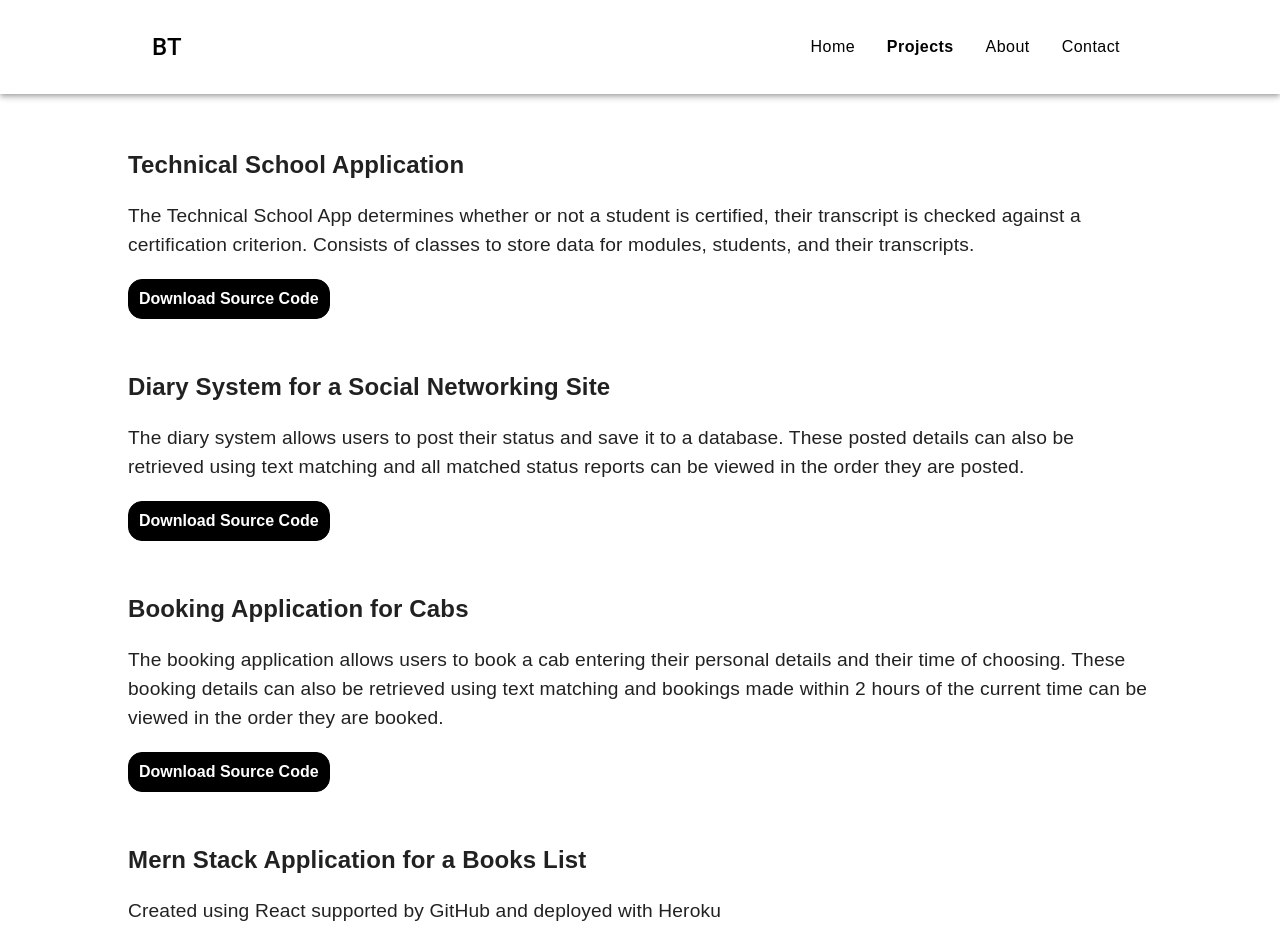
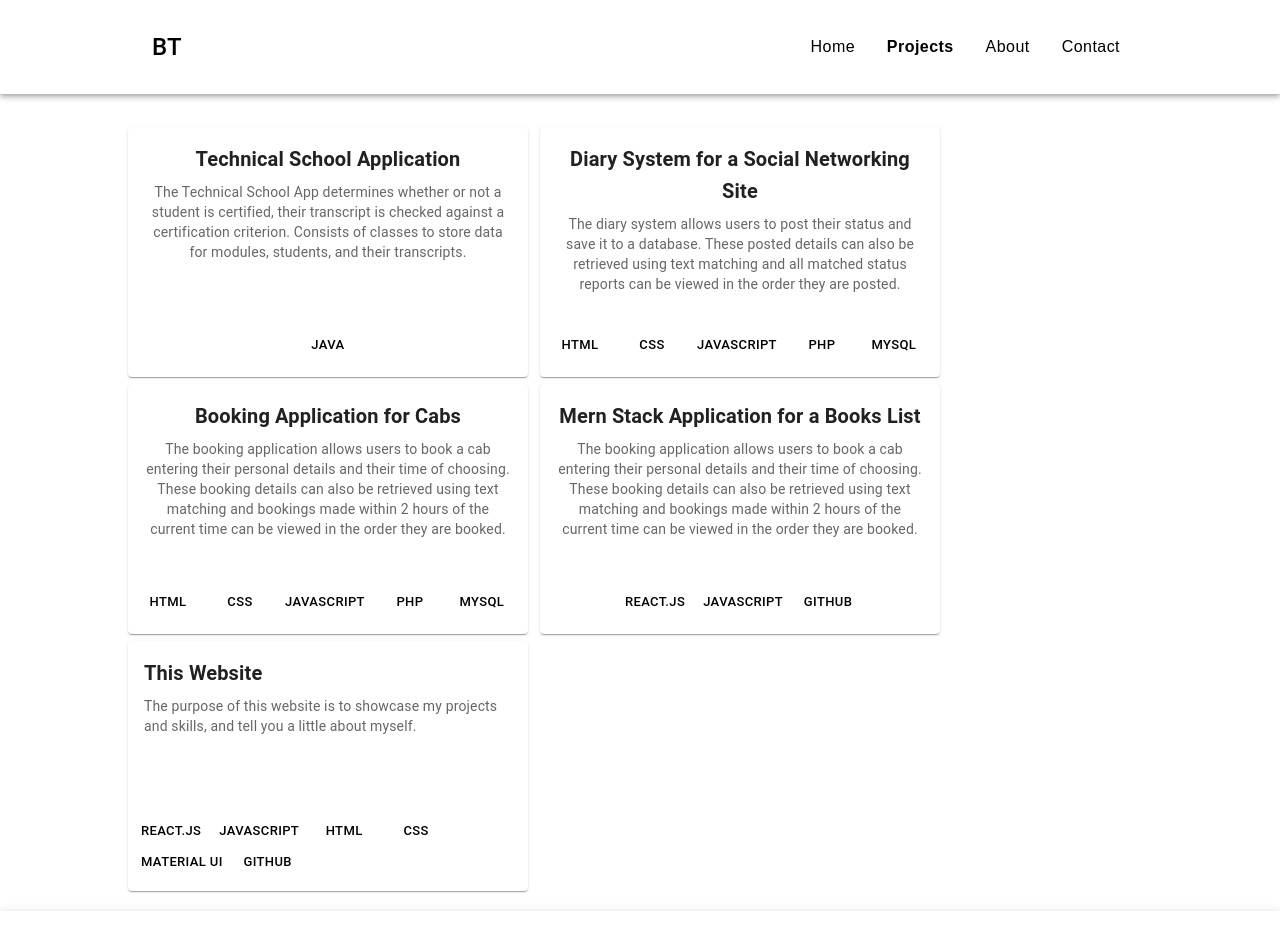
Before and after one commit to trinhbond/personal-portfolio, a React (Create React App) app: page /Projects in a window 1280 px wide. Shown: the top 950 px of the page. Built offline with nearby package versions, Linux system fonts and the light colour scheme.

Commit message:
Card layout introduced to display list of projects. ScrollToTop functionality added.

```diff
--- a/package.json
+++ b/package.json
@@ -14,6 +14,7 @@
     "react-dom": "^18.2.0",
     "react-router-dom": "^6.3.0",
     "react-scripts": "^5.0.1",
+    "react-scroll": "^1.8.7",
     "web-vitals": "^2.1.4"
   },
   "scripts": {
--- a/src/components/Header.js
+++ b/src/components/Header.js
@@ -13,6 +13,7 @@ import Toolbar from '@mui/material/Toolbar';
 import Typography from '@mui/material/Typography';
 import Button from '@mui/material/Button';
 import { Link, useMatch, useResolvedPath } from "react-router-dom";
+import { Link as ScrollLink } from "react-scroll";
 
 const drawerWidth = 240;
 const navItems = ['Home', 'Projects', 'About', 'Contact'];
--- a/src/index.js
+++ b/src/index.js
@@ -4,11 +4,13 @@ import './index.css';
 import App from './App';
 import reportWebVitals from './reportWebVitals';
 import { BrowserRouter } from "react-router-dom";
+import ScrollToTop from './components/ScrollToTop';
 
 const root = ReactDOM.createRoot(document.getElementById('root'));
 root.render(
   <React.StrictMode>
     <BrowserRouter>
+    <ScrollToTop />
       <App />
     </BrowserRouter>
   </React.StrictMode>
--- a/src/pages/Contact.js
+++ b/src/pages/Contact.js
@@ -6,7 +6,7 @@ export default function Contact() {
     document.title="Contact - Bond Trinh"
   return (
     <div className="Content">
-        <h1 className="ContentHeading">Get in touch me</h1>
+        <h1 className="ContentHeading">Get in touch</h1>
         <p className="ContentParagraph">For work opportunities, feel free to contact me
         and I will get back to you as soon as possible.</p>
         <button className="ContactButton"><a href="mailto:bond.nicktrinh@gmail.com" target="blank">Say Hello</a></button>
--- a/src/pages/Projects.js
+++ b/src/pages/Projects.js
@@ -1,5 +1,11 @@
 import React from 'react';
 import "../styles/Projects.css";
+import Card from '@mui/material/Card';
+import CardContent from '@mui/material/CardContent';
+import Typography from '@mui/material/Typography';
+import { Button, CardActionArea, CardActions } from '@mui/material';
+import DownloadIcon from '@mui/icons-material/Download';
+import FileDownloadIcon from '@mui/icons-material/FileDownload';
 
 export default function Projects() {
     document.title = "Projects - Bond Trinh";
@@ -7,37 +13,167 @@ export default function Projects() {
     return (
     <div className="container">
         <section>
-            <h1>Technical School Application</h1>
-            <p>The Technical School App determines whether or not a student is certified,
-                their transcript is checked against a certification criterion. Consists of
-                classes to store data for modules, students, and their transcripts.</p>
-            <button><a href="/Projects/TechnicalSchoolApp.7z" download>Download Source Code</a></button>
+            <Card sx={{ maxWidth: 400, height: 250 }}>
+                <CardActionArea sx={{justifyContent:"center", textAlign:"center" }}>
+                <CardContent>
+                    <Typography gutterBottom variant="h6" component="div"sx={{fontWeight: "bold"}}>
+                    Technical School Application
+                    </Typography>
+                    <Typography variant="body2" color="text.secondary">
+                    The Technical School App determines whether or not a student is certified,
+                    their transcript is checked against a certification criterion. Consists of
+                    classes to store data for modules, students, and their transcripts.
+                    </Typography>
+                </CardContent>
+                </CardActionArea>
+                <CardActions sx={{justifyContent:"center", textAlign:"center", position:"relative", top: "44px" }}>
+                    <Button size="small" color="primary" sx={{ color:"black", backgroundColor: "none", pointerEvents: "none" }}>
+                    Java
+                    </Button>
+                    {/* <Button size="small" color="primary" sx={{ backgroundColor: "none",  }}>
+                        <a href="/Projects/TechnicalSchoolApp.7z" download><DownloadIcon fontSize="large" sx={{backgroundColor: "black", border: "1px solid black", borderRadius: "8px" }}/></a>
+                    </Button> */}
+                </CardActions>
+            </Card>
         </section>
         <section>
-            <h1>Diary System for a Social Networking Site</h1>
-            <p>The diary system allows users to post their status and save it to a database.
-                These posted details can also be retrieved using text matching and all matched
-                status reports can be viewed in the order they are posted.</p>
-            <button><a href="/Projects/assign1.7z" download>Download Source Code</a></button>
+        <Card sx={{ maxWidth: 400, height: 250 }}>
+            <CardActionArea sx={{justifyContent:"center", textAlign:"center" }}>
+                <CardContent>
+                    <Typography gutterBottom variant="h6" component="div"sx={{fontWeight: "bold"}}>
+                    Diary System for a Social Networking Site
+                    </Typography>
+                    <Typography variant="body2" color="text.secondary">
+                    The diary system allows users to post their status and save it to a database.
+                    These posted details can also be retrieved using text matching and all matched
+                    status reports can be viewed in the order they are posted.
+                    </Typography>
+                </CardContent>
+            </CardActionArea>
+            <CardActions sx={{ position:"relative", top: "12px" }}>
+                <Button size="small" color="primary" sx={{ color:"black", backgroundColor: "none", pointerEvents: "none" }}>
+                HTML
+                </Button>
+                <Button size="small" color="primary" sx={{ color:"black", backgroundColor: "none", pointerEvents: "none" }}>
+                CSS
+                </Button>
+                <Button size="small" color="primary" sx={{ color:"black", backgroundColor: "none", pointerEvents: "none" }}>
+                JavaScript
+                </Button>
+                <Button size="small" color="primary" sx={{ color:"black", backgroundColor: "none", pointerEvents: "none" }}>
+                PHP
+                </Button>
+                <Button size="small" color="primary" sx={{ color:"black", backgroundColor: "none", pointerEvents: "none" }}>
+                MySQL
+                </Button>
+                {/* <Button size="small" color="primary" sx={{ backgroundColor: "none",  }}>
+                    <a href="/Projects/assign1.7z" download><DownloadIcon fontSize="large" sx={{backgroundColor: "black", border: "1px solid black", borderRadius: "8px" }}/></a>
+                </Button> */}
+            </CardActions>
+        </Card>
         </section>
         <section>
-            <h1>Booking Application for Cabs</h1>
-            <p>The booking application allows users to book a cab entering their personal details
+        <Card sx={{ maxWidth: 400, height: 250 }}>
+            <CardActionArea sx={{justifyContent:"center", textAlign:"center" }}>
+                <CardContent>
+                    <Typography gutterBottom variant="h6" component="div"sx={{fontWeight: "bold"}}>
+                    Booking Application for Cabs
+                    </Typography>
+                    <Typography variant="body2" color="text.secondary">
+                    The booking application allows users to book a cab entering their personal details
                 and their time of choosing. These booking details can also be retrieved using text matching
-                and bookings made within 2 hours of the current time can be viewed in the order they are booked.</p>
-            <button><a href="/Projects/assign1.7z" download>Download Source Code</a></button>
+                and bookings made within 2 hours of the current time can be viewed in the order they are booked.
+                    </Typography>
+                </CardContent>
+            </CardActionArea>
+            <CardActions sx={{ position:"relative", top: "24px" }}>
+                <Button size="small" color="primary" sx={{ color:"black", backgroundColor: "none", pointerEvents: "none" }}>
+                HTML
+                </Button>
+                <Button size="small" color="primary" sx={{ color:"black", backgroundColor: "none", pointerEvents: "none" }}>
+                CSS
+                </Button>
+                <Button size="small" color="primary" sx={{ color:"black", backgroundColor: "none", pointerEvents: "none" }}>
+                JavaScript
+                </Button>
+                <Button size="small" color="primary" sx={{ color:"black", backgroundColor: "none", pointerEvents: "none" }}>
+                PHP
+                </Button>
+                <Button size="small" color="primary" sx={{ color:"black", backgroundColor: "none", pointerEvents: "none" }}>
+                MySQL
+                </Button>
+                {/* <Button size="small" color="primary" sx={{ backgroundColor: "none",  }}>
+                    <a href="/Projects/assign1.7z" download<DownloadIcon fontSize="large" sx={{backgroundColor: "black", border: "1px solid black", borderRadius: "8px" }}/></a>
+                </Button> */}
+            </CardActions>
+        </Card>
         </section>
         <section>
-            <h1>Mern Stack Application for a Books List</h1>
-            <p>Created using React supported by GitHub and deployed with Heroku</p>
-            <p>The purpose of this website is to showcase my projects and skills, and tell you a little about myself.</p>
-            <button><a href="https://heroku-mern-app.herokuapp.com/" target="blank">View Heroku Application</a></button>
+        <Card sx={{ maxWidth: 400, height: 250 }}>
+            <CardActionArea sx={{justifyContent:"center", textAlign:"center" }}>
+                <CardContent>
+                    <Typography gutterBottom variant="h6" component="div"sx={{fontWeight: "bold"}}>
+                    Mern Stack Application for a Books List
+                    </Typography>
+                    <Typography variant="body2" color="text.secondary">
+                    The booking application allows users to book a cab entering their personal details
+                and their time of choosing. These booking details can also be retrieved using text matching
+                and bookings made within 2 hours of the current time can be viewed in the order they are booked.
+                    </Typography>
+                </CardContent>
+            </CardActionArea>
+            <CardActions sx={{ justifyContent:"center", textAlign:"center", position:"relative", top: "24px" }}>
+                <Button size="small" color="primary" sx={{ color:"black", backgroundColor: "none", pointerEvents: "none" }}>
+                React.js
+                </Button>
+                <Button size="small" color="primary" sx={{ color:"black", backgroundColor: "none", pointerEvents: "none" }}>
+                JavaScript
+                </Button>
+                <Button size="small" color="primary" sx={{ color:"black", backgroundColor: "none", pointerEvents: "none" }}>
+                GitHub
+                </Button>
+                {/* <Button size="small" color="primary" sx={{ backgroundColor: "none",  }}>
+                    <a href="https://heroku-mern-app.herokuapp.com/" target="blank">View Application</a>
+                </Button> */}
+            </CardActions>
+        </Card>
         </section>
         <section>
-            <h1>This Website</h1>
-            <p>Created using React, Javascript, and HTML supported by GitHub</p>
-            <p id="description">The purpose of this website is to showcase my projects and skills, and tell you a little about myself.</p>
-            <button><a href="https://github.com/bondtrinh1/personal-portfolio" target="blank">View GitHub Repository</a></button>
+        <Card sx={{ maxWidth: 400, height: 250 }}>
+                <CardActionArea>
+                    <CardContent>
+                        <Typography gutterBottom variant="h6" component="div"sx={{fontWeight: "bold"}}>
+                        This Website
+                        </Typography>
+                        <Typography variant="body2" color="text.secondary">
+                        The purpose of this website is to showcase my projects and skills, and tell you a little about myself.
+                        </Typography>
+                    </CardContent>
+                </CardActionArea>
+                <CardActions sx={{display:"inline", position:"relative", top: "64px" }}>
+                    <Button size="small" color="primary" sx={{ color:"black", backgroundColor: "none", pointerEvents: "none" }}>
+                    React.js
+                    </Button>
+                    <Button size="small" color="primary" sx={{ color:"black", backgroundColor: "none", pointerEvents: "none" }}>
+                    JavaScript
+                    </Button>
+                    <Button size="small" color="primary" sx={{ color:"black", backgroundColor: "none", pointerEvents: "none"}}>
+                    HTML
+                    </Button>
+                    <Button size="small" color="primary" sx={{ color:"black", backgroundColor: "none",  pointerEvents: "none"}}>
+                    CSS
+                    </Button>
+                    <Button size="small" color="primary" sx={{ color:"black", backgroundColor: "none", pointerEvents: "none"}}>
+                    Material UI
+                    </Button>
+                    <Button size="small" color="primary" sx={{ color:"black", backgroundColor: "none", pointerEvents: "none" }}>
+                    GitHub
+                    </Button>
+                    {/* <Button size="small" color="primary" sx={{ backgroundColor: "none",  }}>
+                        <a href="https://github.com/bondtrinh1/personal-portfolio" target="blank">View GitHub Repository</a>
+                    </Button> */}
+                </CardActions>
+            </Card>
         </section>
     </div>
     )
--- a/src/styles/Projects.css
+++ b/src/styles/Projects.css
@@ -20,7 +20,8 @@ p {
     margin-bottom: 25px;
 }
 section {
-    margin-bottom: 50px;
+    margin-right: 12px;
+    display: inline-block;
 }
 section button {
     text-decoration: none;
```
Also changed, not shown: src/components/ScrollToTop.js (added, +12 -0 lines), src/styles/Contact.css (+7 -1 lines), src/styles/Home.css (+5 -2 lines), 1 other file (tests, documents, lock files or other folders).
